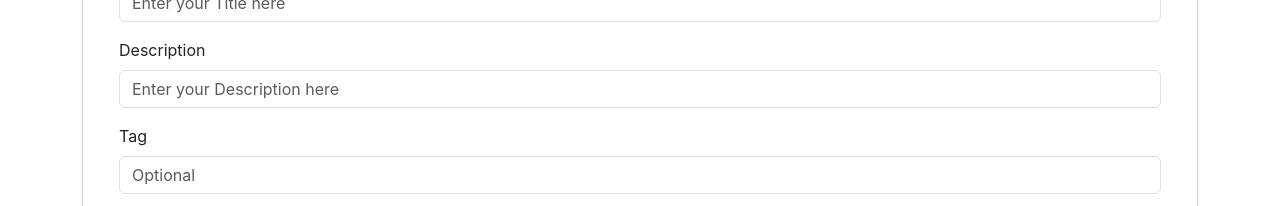
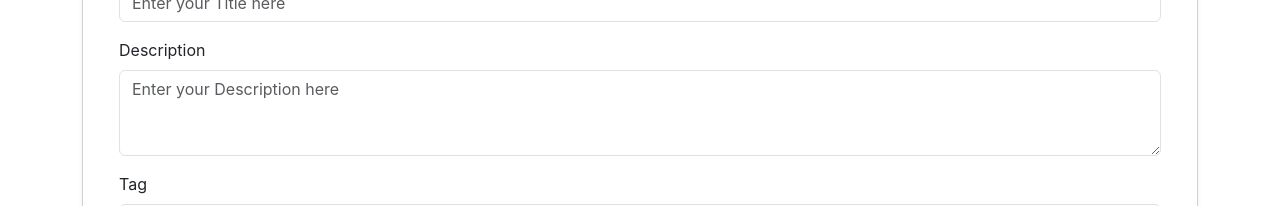
Before and after one commit to codingbent/NoteBox, a React (Create React App) app: page / in a window 1280 px wide. Shown: the part 261-467 px from the top of the page. Built offline with nearby package versions, Linux system fonts and the light colour scheme; no server answers; the HTML template or start-up script is replaced by a standard one.

Commit message:
minor change

```diff
--- a/src/components/AddNote.js
+++ b/src/components/AddNote.js
@@ -44,7 +44,7 @@ const AddNote = (props) => {
                         <label htmlFor="description" className="form-label">
                             Description
                         </label>
-                        <input
+                        <textarea
                             required
                             value={note.description}
                             placeholder="Enter your Description here"
@@ -54,7 +54,8 @@ const AddNote = (props) => {
                             name="description"
                             onChange={onChange}
                             minLength="5"
-                        />
+                            rows="3"
+                        ></textarea>
                     </div>
                     <div className="mb-3">
                         <label htmlFor="tag" className="form-label">
```
